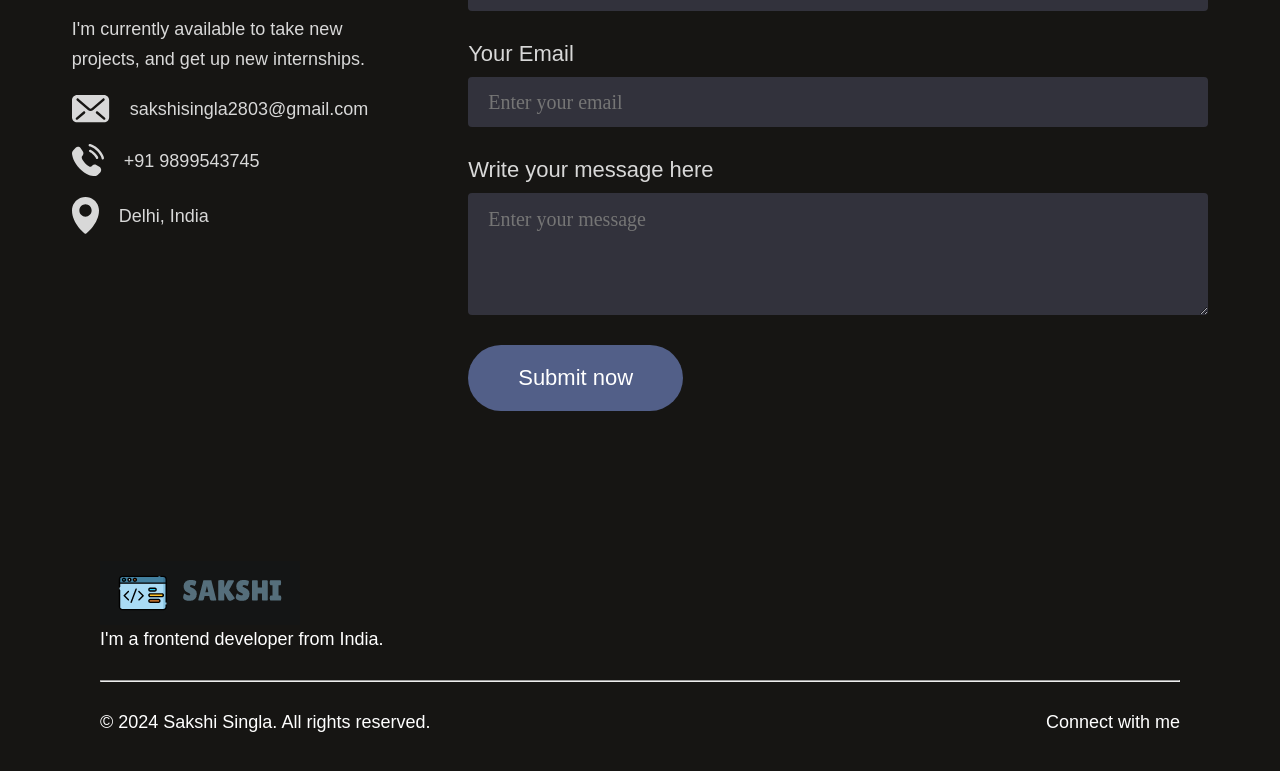
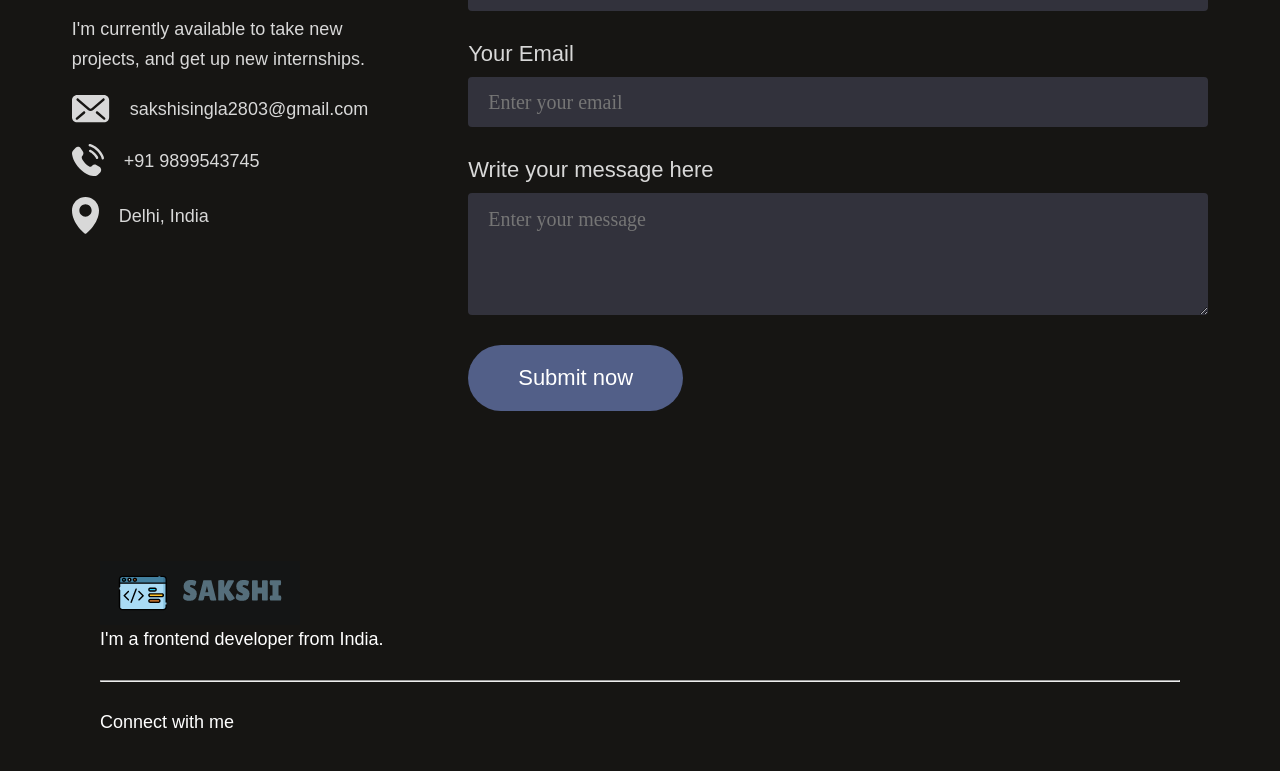
Before and after one commit to SakshiSinglaa/Portfolio, a React (Vite) app: page / in a window 1280 px wide. Shown: the part 3358-4129 px from the top of the page. Built offline with nearby package versions, Linux system fonts and the light colour scheme; a web font is replaced by a local one.

Commit message:
Update Footer.jsx

```diff
--- a/src/Components/Footer/Footer.jsx
+++ b/src/Components/Footer/Footer.jsx
@@ -33,7 +33,7 @@ const Footer = () => {
       <hr />
 
       <div className="footer-bottom">
-        <p className="footer-bottom-left">© 2024 Sakshi Singla. All rights reserved.</p>
+{/*         <p className="footer-bottom-left">© 2024 Sakshi Singla. All rights reserved.</p> */}
         <div className="footer-bottom-right">
           {/* <p>Terms of Services</p>
           <p>Privacy Policy</p> */}
```
